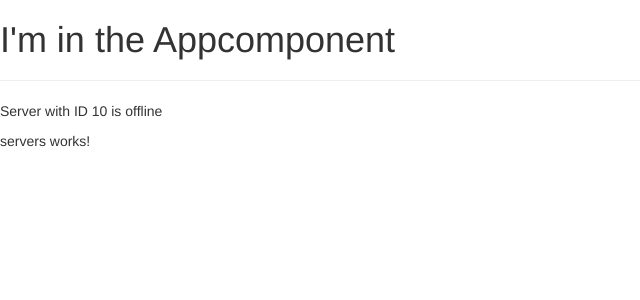
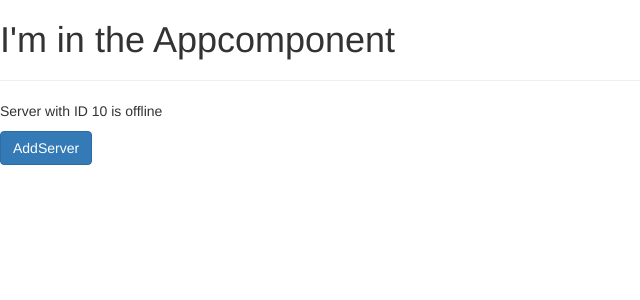
Before and after one commit to jotheeswaran-dev/Angular-basic-project-setup-using-bootstrap, an Angular app in the folder basic-project-setup-using-bootstrap/: page / in a window 1280 px wide. Shown: the top 300 px of the page, without its empty margins (0-640 px from the left). Built offline with nearby package versions, Linux system fonts and the light colour scheme.

Commit message:
Data binding - Property binding

```diff
--- a/basic-project-setup-using-bootstrap/src/app/servers/servers.component.html
+++ b/basic-project-setup-using-bootstrap/src/app/servers/servers.component.html
@@ -1 +1,2 @@
-<p>servers works!</p>
+<!--property binding to html elements-->
+<button class="btn btn-primary" [disabled] ="!disableAddServer">AddServer</button>
--- a/basic-project-setup-using-bootstrap/src/app/servers/servers.component.ts
+++ b/basic-project-setup-using-bootstrap/src/app/servers/servers.component.ts
@@ -7,8 +7,14 @@ import { Component, OnInit } from '@angular/core';
   styleUrls: ['./servers.component.css']
 })
 export class ServersComponent implements OnInit {
+    // property to be binded in html
+    disableAddServer = false;
 
-  constructor() { }
+    constructor() {
+        setTimeout(() => {
+            this.disableAddServer = true;
+        }, 2000);
+    }
 
   ngOnInit(): void {
   }
```
